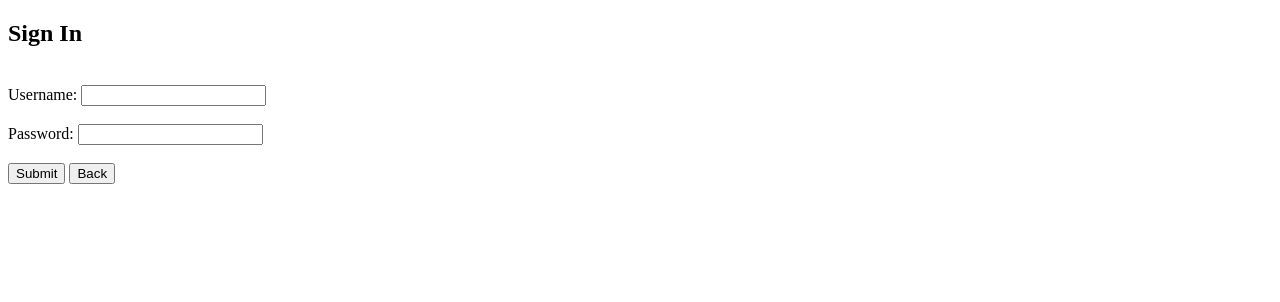
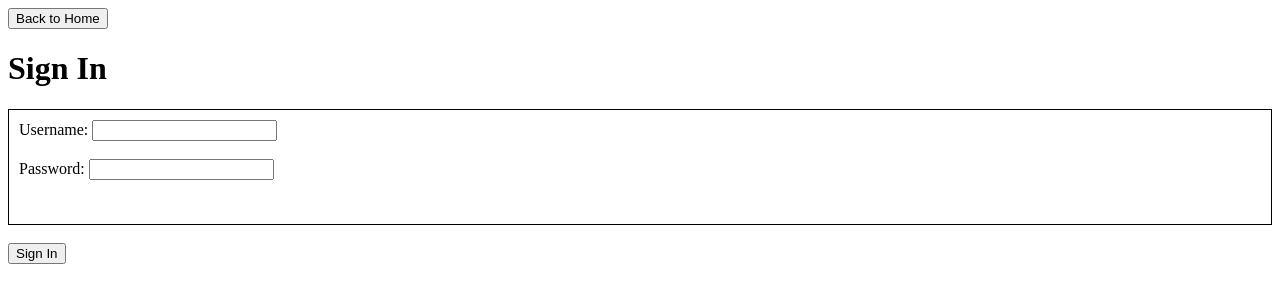
Before and after one commit to mehad123/CSC4710_Project_1, a website: page Frontend/signIn.html in a window 1280 px wide. Drawn offline with Linux system fonts and the light colour scheme.

Commit message:
added signin functionality

```diff
--- a/Frontend/signIn.html
+++ b/Frontend/signIn.html
@@ -3,24 +3,31 @@
 <head>
   <meta charset="UTF-8">
   <meta name="viewport" content="width=device-width, initial-scale=1.0">
-  <link rel="stylesheet" href="stylesheet.css">
-  <title>DB Project 1 new</title>
+  <title>Sign in</title>
+  <style>
+    .border {
+      border: 1px solid black;
+      padding: 10px;
+    }
+  </style>
 </head>
 <body>
   <main>
 
-    <h2>Sign In</h2>
-     <br>
+    <button id="back-btn">Back to Home</button>
 
+    <h1>Sign In</h1>
+      <div class="border">
         <label>Username:</label>
         <input type="text" id="username-input">
         <br><br>
         <label>Password:</label>
         <input type="password" id="password-input">
         <br><br>
-        <button id="submit-btn">Submit</button>
-        <button id="back-btn">Back</button>
         <p id="error-msg"></p>
+      </div>
+      <br>
+        <button id="submit-btn">Sign In</button>
         <br><br>
 
 
--- a/Frontend/signIn.js
+++ b/Frontend/signIn.js
@@ -27,7 +27,8 @@ submitBtn.onclick = function() {
     .then(data => {
         if (data && data.success) {
             console.log("Login successful!");
-            window.location.href = "index.html";
+            alert("Login successful!");
+            window.location.href = "dashboard.html";
         } else {
             console.error("Sign-in failed:", data.message || data);
             alert("Invalid username or password!");
```
Also changed, not shown: 1 other file.
